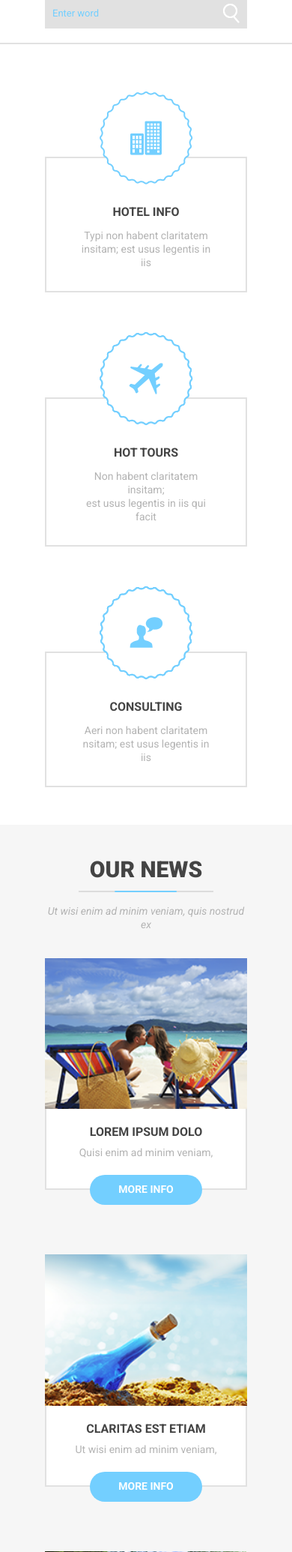
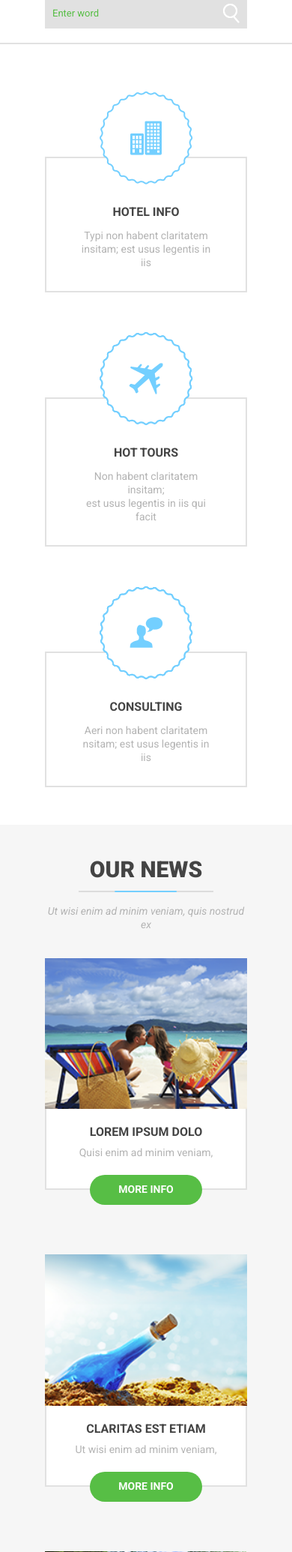
Before and after one commit to AngelSierraG/TresLagunas-, a PHP site: page / in a window 390 px wide. Shown: the part 223-2293 px from the top of the page at 75% size. Run offline with PHP 8.4, Linux system fonts and the light colour scheme; some libraries are stand-ins or nearby versions.

Commit message:
02_ColorTexto
#57BE45 verde

```diff
--- a/css/camera.css
+++ b/css/camera.css
@@ -191,7 +191,7 @@
     width: 186px;
     height: 50px;
     padding: 16px 0;
-    background: #73cfff;
+    background: #57BE45;
     color: #FFF;
     display: inline-block;
     border-radius: 23px;
@@ -371,11 +371,11 @@
     opacity: 0.5;
 }
 .camera_wrap .camera_pag .camera_pag_ul li:hover {
-	background: #73cfff;
+	background: #57BE45;
     opacity: 0.5;
 }
 .camera_wrap .camera_pag .camera_pag_ul li.cameracurrent  {
-	background: #73cfff;
+	background: #57BE45;
     opacity: 0.5;
 }
 
--- a/css/style.css
+++ b/css/style.css
@@ -15,7 +15,7 @@
 body {
   font: 400 14px/18px "Roboto", sans-serif;
   color: #b3b3b3;
-  background: #73cfff;
+  background: #57BE45;
 }
 a[href^="tel:"] {
   color: inherit;
@@ -99,7 +99,7 @@ h3 {
   height: 40px;
   padding: 10px 10px;
   text-align: center;
-  background: #73cfff;
+  background: #57BE45;
   color: #ffffff;
   display: inline-block;
   border-radius: 23px;
@@ -185,7 +185,7 @@ h3 {
   height: 41px;
   width: 220px;
   background: #e1e1e1;
-  color: #73cfff;
+  color: #57BE45;
 }
 #header #search::-ms-clear {
   display: none;
@@ -206,24 +206,24 @@ h3 {
   width: 180px;
   background: #e1e1e1;
   padding: 0 0 0 10px;
-  color: #73cfff;
+  color: #57BE45;
 }
 #header #search input::-ms-clear {
   display: none;
 }
 #header #search input::-webkit-input-placeholder {
-  color: #73cfff;
+  color: #57BE45;
 }
 #header #search input:-moz-placeholder {
   /* Firefox 18- */
-  color: #73cfff;
+  color: #57BE45;
 }
 #header #search input::-moz-placeholder {
   /* Firefox 19+ */
-  color: #73cfff;
+  color: #57BE45;
 }
 #header #search input:-ms-input-placeholder {
-  color: #73cfff;
+  color: #57BE45;
 }
 #header #search a {
   position: absolute;
--- a/css/ui.totop.css
+++ b/css/ui.totop.css
@@ -27,7 +27,7 @@
 }
 #toTop:hover {
   outline: none;
-  background: #73cfff;
+  background: #57BE45;
   color: #ffffff;
 }
 /*Core variables and mixins*/
```
Also changed, not shown: other parts of css/style.css (+20 -20 lines), css/superfish-menu.css (+12 -12 lines).
